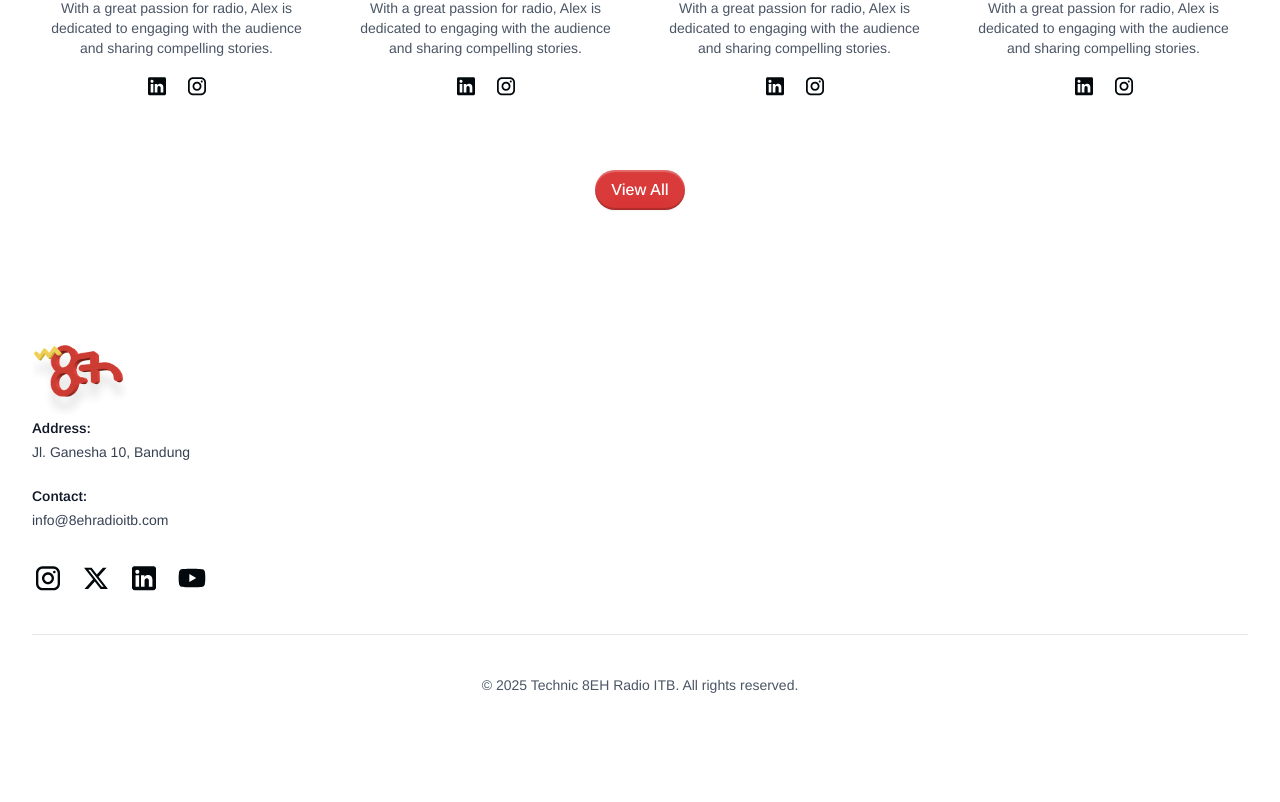
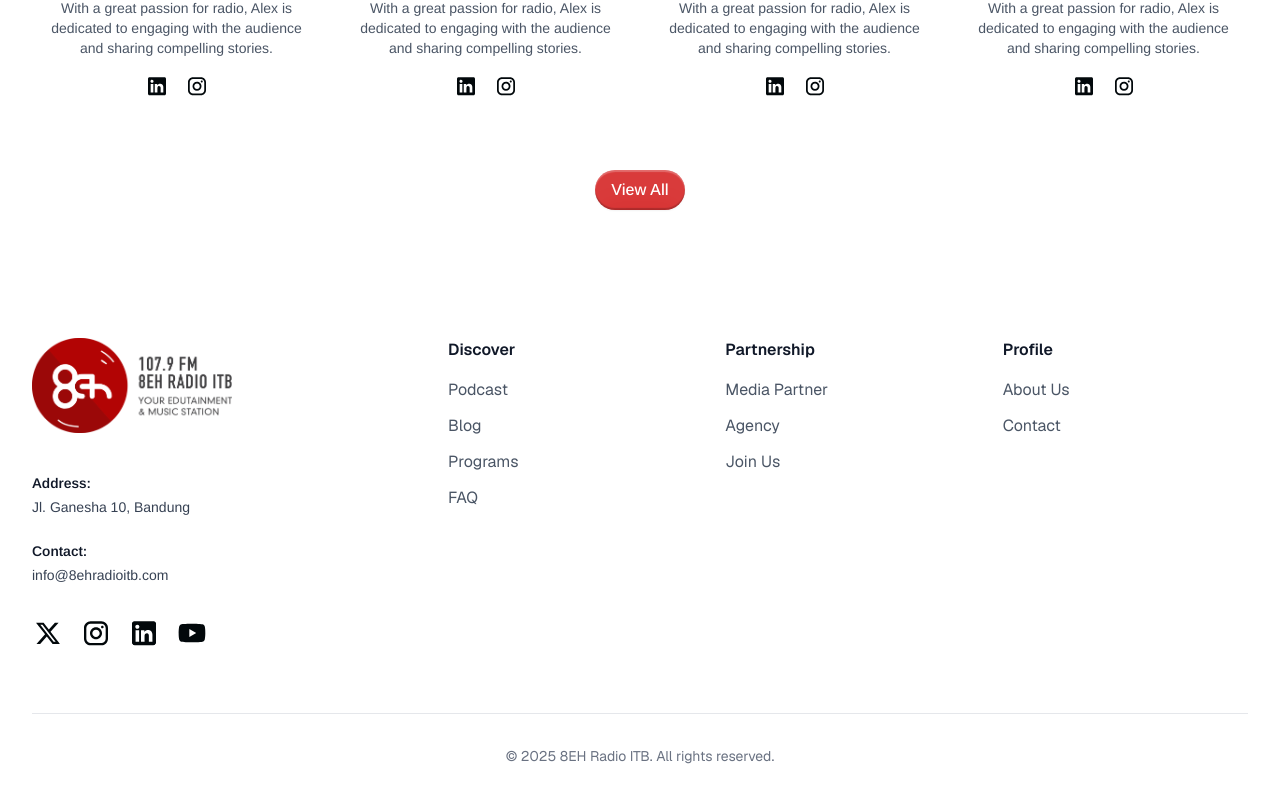
Before and after one commit to pablonification/8ehradioitb, a Next.js app: page / in a window 1280 px wide. Shown: the part 4898-5700 px from the top of the page. Before the commit the page ends 5625 px from the top, so only its background shows below. Built offline with nearby package versions, Linux system fonts and the light colour scheme.

Commit message:
fix: footer

```diff
--- a/app/about-us/page.jsx
+++ b/app/about-us/page.jsx
@@ -327,10 +327,10 @@ export default function AboutUs() {
                   </div>
                 </div>
 
-                <h3 className="text-2xl font-bold text-gray-900 mb-4 group-hover:text-red-600 transition-colors">
+                <h3 className="text-2xl font-heading font-bold text-gray-900 mb-4 group-hover:text-red-600 transition-colors">
                   {card.title}
                 </h3>
-                <p className="text-gray-600 leading-relaxed">
+                <p className="text-gray-600 font-body leading-relaxed">
                   {card.description}
                 </p>
               </div>
--- a/app/components/FooterSection.jsx
+++ b/app/components/FooterSection.jsx
@@ -1,101 +1,153 @@
 import Image from "next/image";
+import Link from "next/link";
+
+const footerLinks = {
+  discover: [
+    { title: "Podcast", href: "#" },
+    { title: "Blog", href: "#" },
+    { title: "Programs", href: "#" },
+    { title: "FAQ", href: "#" },
+  ],
+  partnership: [
+    { title: "Media Partner", href: "#" },
+    { title: "Agency", href: "#" },
+    { title: "Join Us", href: "#" },
+  ],
+  company: [
+    { title: "About Us", href: "/about-us" },
+    { title: "Contact", href: "#" },
+  ],
+};
+
+const socialLinks = [
+  {
+    name: "X",
+    href: "https://x.com/8ehradio_",
+    icon: "/X.svg",
+  },
+  {
+    name: "Instagram",
+    href: "https://instagram.com/8ehradioitb",
+    icon: "/Instagram.svg",
+  },
+  {
+    name: "LinkedIn",
+    href: "https://www.linkedin.com/company/8eh-radio-itb/",
+    icon: "/LinkedIn.svg",
+  },
+  {
+    name: "Youtube",
+    href: "https://youtube.com/@8ehradioitb",
+    icon: "/Youtube.svg",
+  },
+];
 
 export default function FooterSection() {
   return (
-    <footer className="bg-white pt-12">
+    <footer className="bg-white py-16">
       <div className="max-w-7xl mx-auto px-4 sm:px-6 lg:px-8">
-        {/* Top block */}
-        <div className="gap-8 sm:flex-row sm:gap-12">
-          {/* Logo */}
-          <div className="flex-shrink-0">
-            <Image src="/8eh.png" alt="8EH Logo" width={96} height={96} />
+        <div className="grid grid-cols-1 lg:grid-cols-12 gap-8">
+          {/* Original left side content */}
+          <div className="lg:col-span-4">
+            <div className="mb-6">
+              <Image
+                src="/8eh-real-long.png"
+                className="mb-10 cursor-pointer"
+                alt="8EH Logo"
+                width={200}
+                height={200}
+                // scroll to top
+                onClick={() => window.scrollTo({ top: 0, behavior: "smooth" })}
+              />
             </div>
-
-          {/* Address & Contact */}
             <div className="space-y-6 font-body text-sm text-gray-700">
               <div>
                 <h3 className="font-semibold mb-1 text-gray-900">Address:</h3>
                 <p>Jl. Ganesha 10, Bandung</p>
               </div>
-
               <div>
                 <h3 className="font-semibold mb-1 text-gray-900">Contact:</h3>
                 <p>info@8ehradioitb.com</p>
               </div>
-
-            {/* Social media */}
               <div className="flex items-center space-x-4 pt-2">
+                {socialLinks.map((social) => (
                   <a
-                href="https://instagram.com/8ehradioitb"
+                    key={social.name}
+                    href={social.href}
                     target="_blank"
                     rel="noopener noreferrer"
-                className="transition-opacity hover:opacity-70 focus:outline-none focus:opacity-70"
-                aria-label="Instagram"
+                    className="transition-opacity hover:opacity-70"
+                    aria-label={social.name}
                   >
                     <Image
-                  src="/Instagram.svg"
-                  alt="Instagram"
+                      src={social.icon}
+                      alt={social.name}
                       width={32}
                       height={32}
                       className="rounded-full"
                     />
                   </a>
-              <a
-                href="https://x.com/8ehradio_"
-                target="_blank"
-                rel="noopener noreferrer"
-                className="transition-opacity hover:opacity-70 focus:outline-none focus:opacity-70"
-                aria-label="X"
-              >
-                <Image
-                  src="/X.svg"
-                  alt="X"
-                  width={32}
-                  height={32}
-                  className="rounded-full"
-                />
-              </a>
-              <a
-                href="https://www.linkedin.com/company/8eh-radio-itb/"
-                target="_blank"
-                rel="noopener noreferrer"
-                className="transition-opacity hover:opacity-70 focus:outline-none focus:opacity-70"
-                aria-label="LinkedIn"
-              >
-                <Image
-                  src="/LinkedIn.svg"
-                  alt="Linkedin"
-                  width={32}
-                  height={32}
-                  className="rounded-full"
-                />
-              </a>
-              <a
-                href="https://youtube.com/@8ehradioitb"
-                target="_blank"
-                rel="noopener noreferrer"
-                className="transition-opacity hover:opacity-70 focus:outline-none focus:opacity-70"
-                aria-label="Youtube"
-              >
-                <Image
-                  src="/Youtube.svg"
-                  alt="Youtube"
-                  width={32}
-                  height={32}
-                  className="rounded-full"
-                />
-              </a>
+                ))}
               </div>
             </div>
           </div>
 
-        {/* Divider */}
-        <hr className="my-10 border-gray-200" />
+          {/* Links Grid */}
+          <div className="lg:col-span-8 grid grid-cols-2 md:grid-cols-3 gap-8">
+            <div>
+              <h3 className="font-semibold text-gray-900 mb-4">Discover</h3>
+              <ul className="space-y-3">
+                {footerLinks.discover.map((link) => (
+                  <li key={link.title}>
+                    <Link
+                      href={link.href}
+                      className="text-gray-600 hover:text-red-600 transition-colors"
+                    >
+                      {link.title}
+                    </Link>
+                  </li>
+                ))}
+              </ul>
+            </div>
+            <div>
+              <h3 className="font-semibold text-gray-900 mb-4">Partnership</h3>
+              <ul className="space-y-3">
+                {footerLinks.partnership.map((link) => (
+                  <li key={link.title}>
+                    <Link
+                      href={link.href}
+                      className="text-gray-600 hover:text-red-600 transition-colors"
+                    >
+                      {link.title}
+                    </Link>
+                  </li>
+                ))}
+              </ul>
+            </div>
+            <div>
+              <h3 className="font-semibold text-gray-900 mb-4">Profile</h3>
+              <ul className="space-y-3">
+                {footerLinks.company.map((link) => (
+                  <li key={link.title}>
+                    <Link
+                      href={link.href}
+                      className="text-gray-600 hover:text-red-600 transition-colors"
+                    >
+                      {link.title}
+                    </Link>
+                  </li>
+                ))}
+              </ul>
+            </div>
+          </div>
+        </div>
 
-        {/* Bottom copyright */}
-        <p className="text-center font-body text-sm text-gray-600 pb-8">
-          © 2025 Technic 8EH Radio ITB. All rights reserved.
+        <div className="mt-16 pt-8 border-t border-gray-200 text-center text-sm text-gray-500">
+          <p>
+            &copy; {new Date().getFullYear()} 8EH Radio ITB. All rights
+            reserved.
           </p>
+        </div>
       </div>
     </footer>
   );
```
Lines whose indentation alone changed are shown as unchanged.
